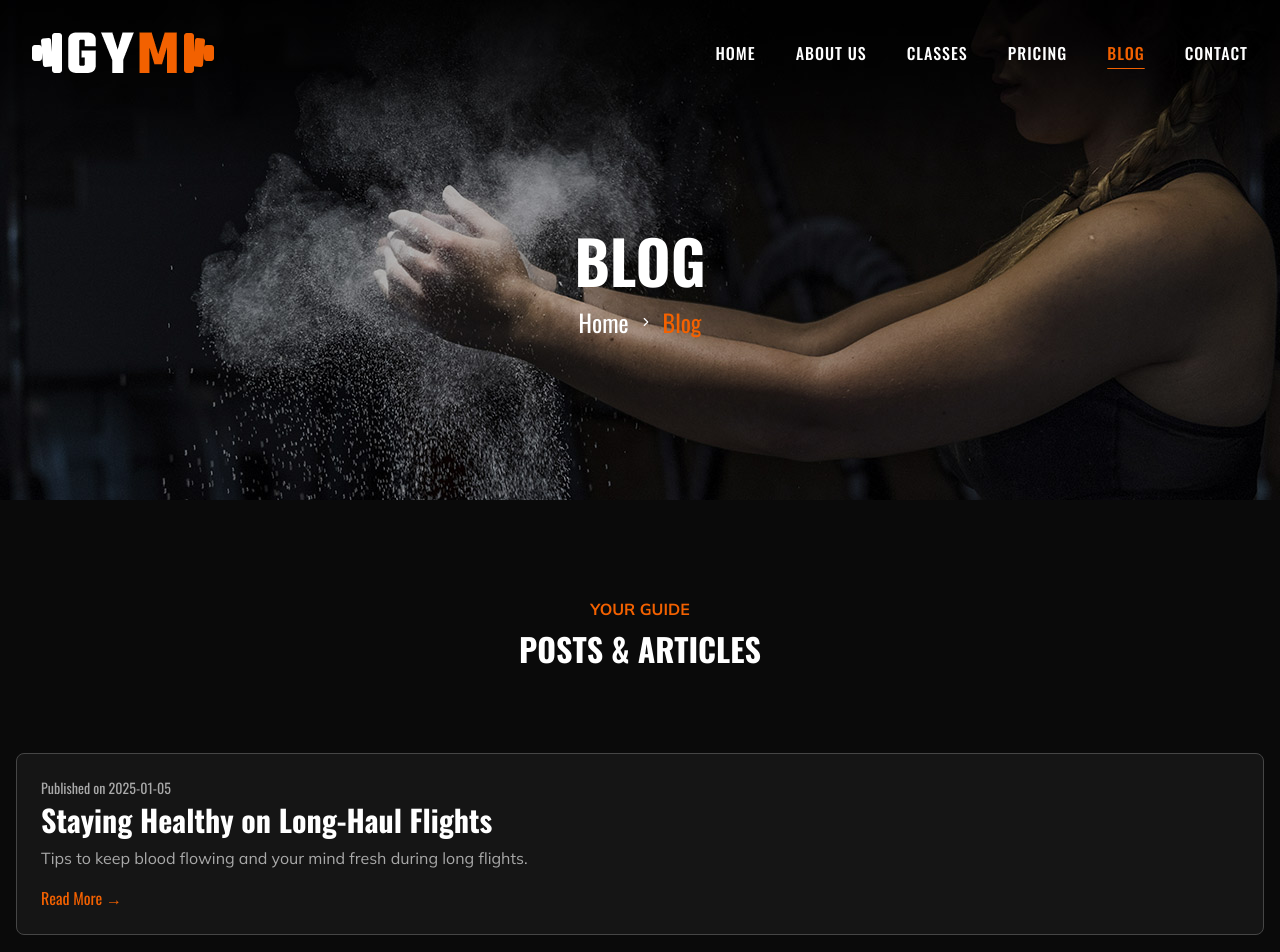
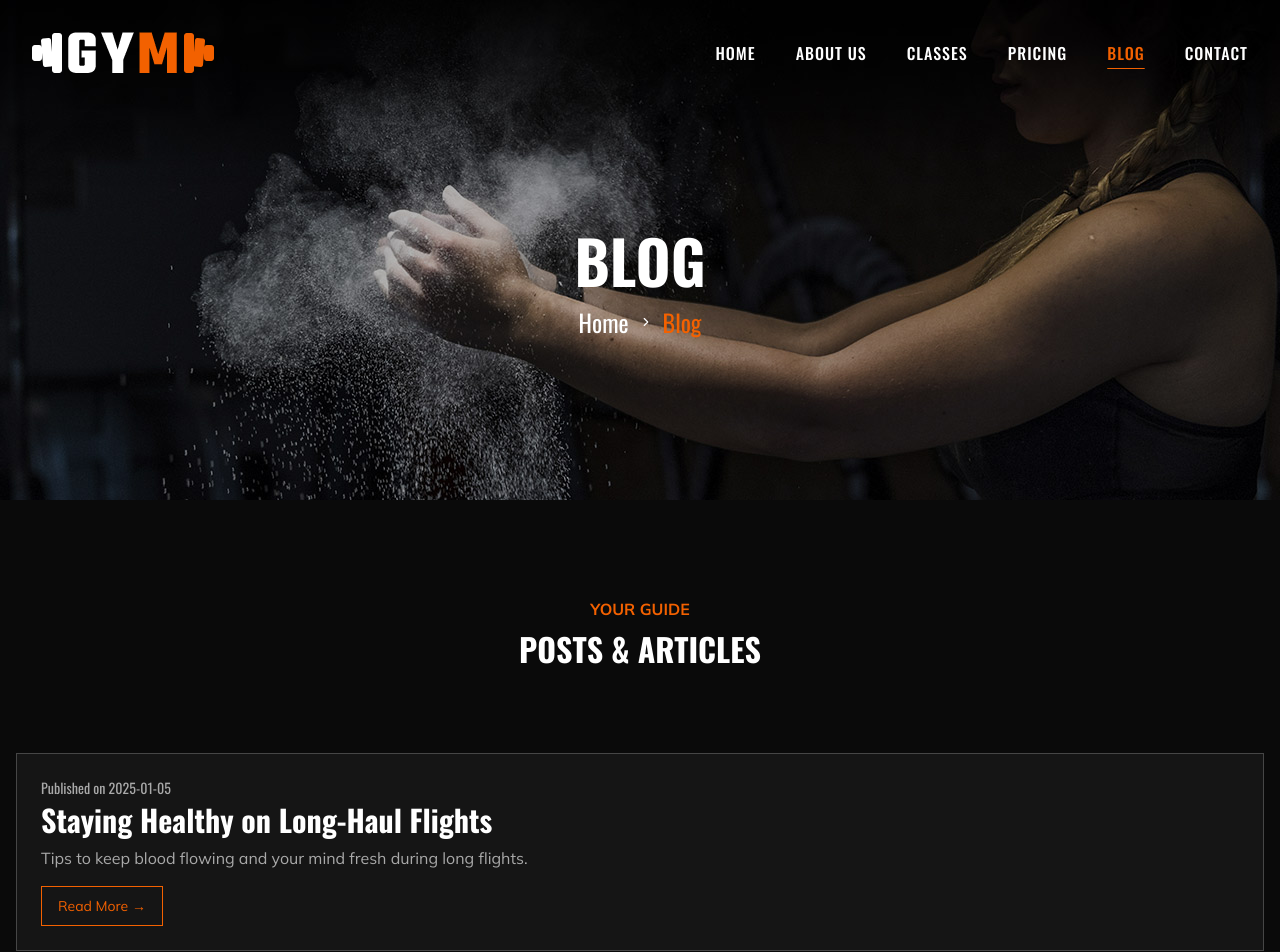
Before and after one commit to felipe-muner/podium-gym, a Next.js app: page /blog in a window 1280 px wide. Shown: the top 952 px of the page. Built offline with nearby package versions, Linux system fonts and the light colour scheme.

Commit message:
feat: amazing version

```diff
--- a/components/Blog/BlogList.tsx
+++ b/components/Blog/BlogList.tsx
@@ -12,6 +12,7 @@ import {
   DrawerTitle,
   DrawerClose,
 } from "@/components/ui/drawer";
+import { Button } from "../ui/button";
 
 export default function BlogList() {
   const [isOpen, setIsOpen] = useState(false);
@@ -61,20 +62,20 @@ export default function BlogList() {
             <article
               key={post.slug}
               onClick={() => handleOpenDrawer(post)}
-              className="border border-brand-gray-darkest hover:border-white bg-brand-background-2 rounded-lg p-6 cursor-pointer transition"
+              className="group border border-brand-gray-darkest hover:border-white bg-brand-background-2 p-6 cursor-pointer transition"
             >
-              <p className="text-sm text-brand-gray-medium mb-1">
+              <p className="text-sm text-brand-gray-medium mb-1 group-hover:text-white">
                 Published on {post.date}
               </p>
-              <h2 className="text-3xl font-semibold text-white mb-2">
+              <h2 className="text-3xl font-semibold text-white mb-2 group-hover:text-white">
                 {post.title}
               </h2>
-              <p className="text-brand-gray-medium font-mulish">
+              <p className="text-brand-gray-medium font-mulish group-hover:text-white">
                 {post.excerpt}
               </p>
-              <span className="inline-block mt-4 text-brand-orange hover:underline">
+              <Button className="font-mulish mt-4 px-4 py-2 rounded-none  bg-transparent border border-brand-orange text-brand-orange transition group-hover:bg-brand-orange group-hover:text-white">
                 Read More &rarr;
-              </span>
+              </Button>
             </article>
           ))}
         </div>
@@ -90,7 +91,6 @@ export default function BlogList() {
 
             {/* Include the Date + Excerpt in Drawer */}
             <div className="text-brand-gray-medium font-mulish">
-
               <div className="mb-2">
                 Published on {selectedPost?.date ?? "Unknown date"}
               </div>
```
